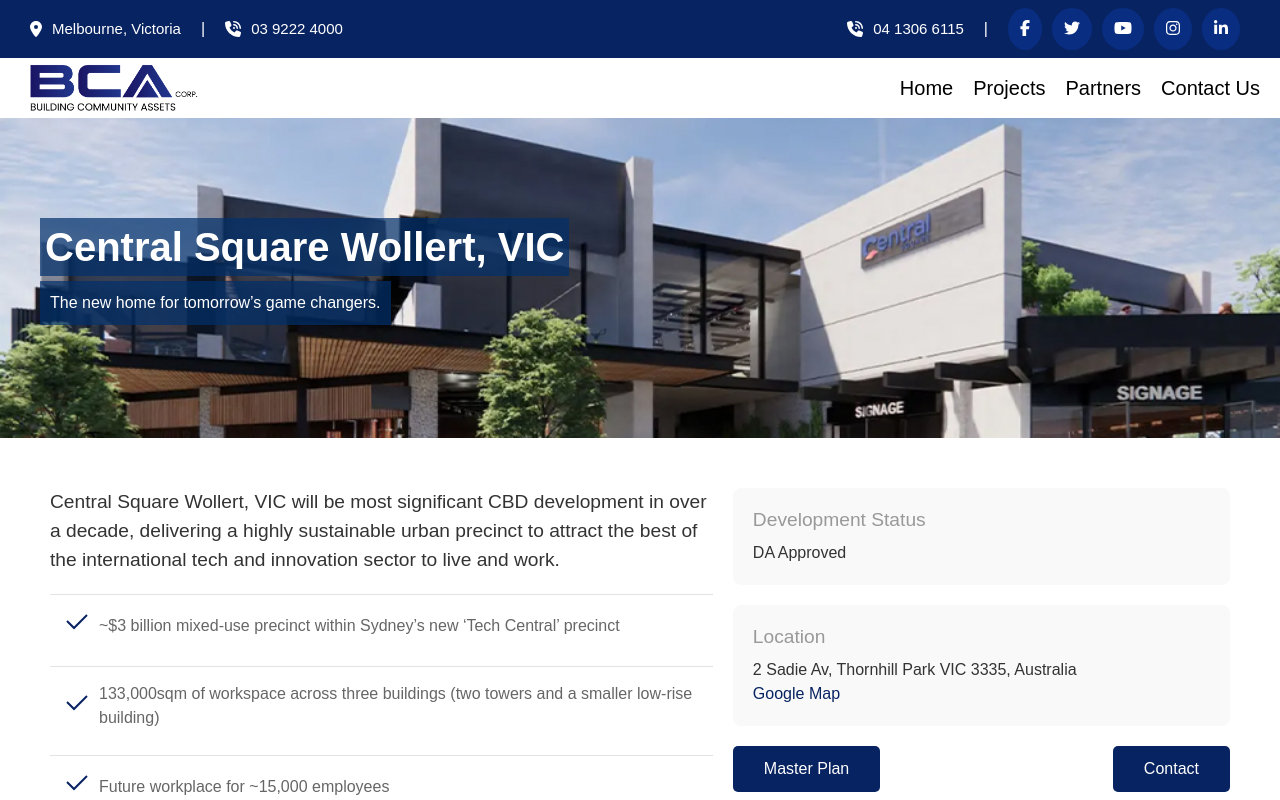
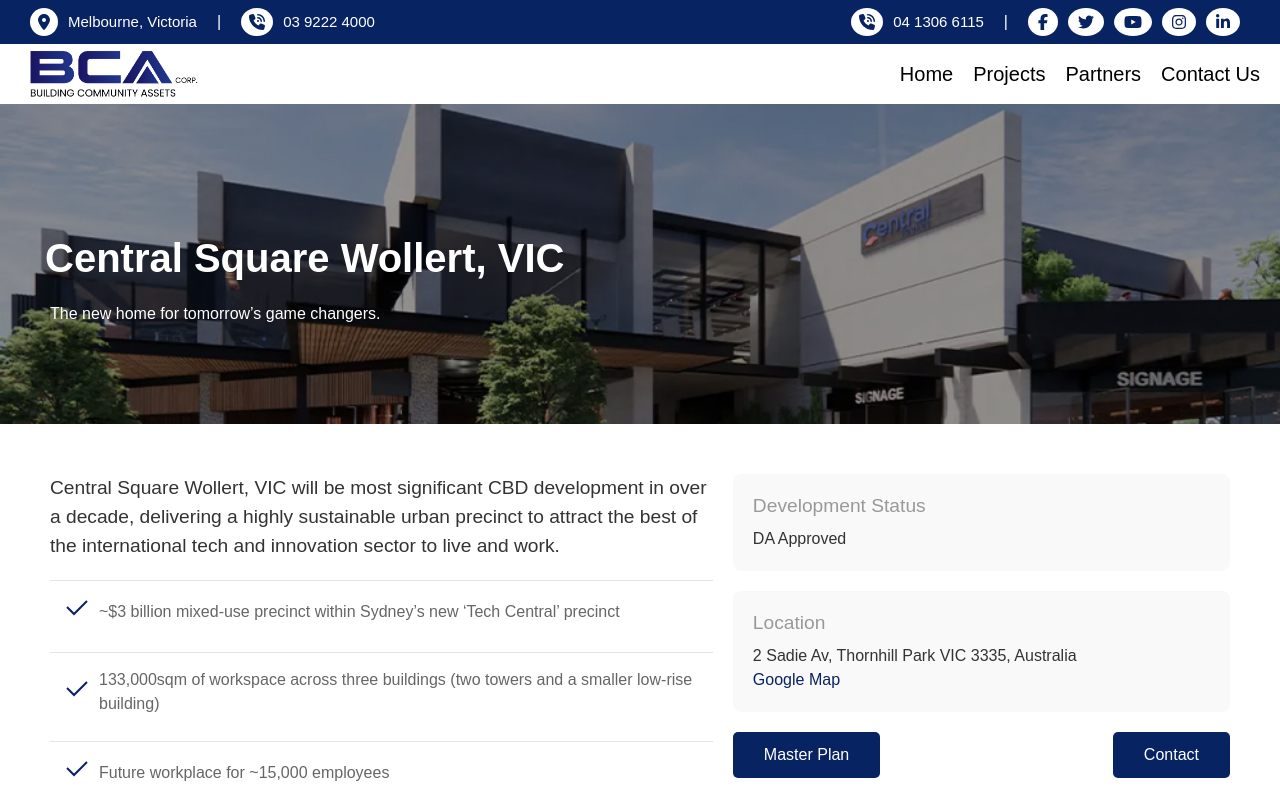
Before and after one commit to engineershoaibakhter/Property-Group-Client-Project, a Next.js app: page /wollert in a window 1280 px wide. Shown: the top 800 px of the page. Built offline with nearby package versions, Linux system fonts and the light colour scheme.

Commit message:
icons are correct

```diff
--- a/src/app/components/HeaderNavbar.js
+++ b/src/app/components/HeaderNavbar.js
@@ -26,11 +26,11 @@
         </div>
         <span className={styles.BreakLine}>|</span>
         <div className={styles.icons}>
-          <span className={styles.icon}><Link href={process.env.NEXT_PUBLIC_FACEBOOK_LINK} target='_blank'><FontAwesomeIcon icon={faFacebookF} /></Link></span>
-          <span className={styles.icon}><Link href={process.env.NEXT_PUBLIC_TWITTER_LINK} target='_blank'><FontAwesomeIcon icon={faTwitter} /></Link></span>
-          <span className={styles.icon}><Link href={process.env.NEXT_PUBLIC_YOUTUBE_LINK} target='_blank'><FontAwesomeIcon icon={faYoutube} /></Link></span>
-          <span className={styles.icon}><Link href={process.env.NEXT_PUBLIC_INSTAGRAM_LINK} target='_blank'><FontAwesomeIcon icon={faInstagram} /></Link></span>
-          <span className={styles.icon}><Link href={process.env.NEXT_PUBLIC_LINKEDIN_LINK} target='_blank'><FontAwesomeIcon icon={faLinkedinIn} /></Link></span>
+          <span ><Link href={process.env.NEXT_PUBLIC_FACEBOOK_LINK} target='_blank'><FontAwesomeIcon icon={faFacebookF} className={styles.icon} /></Link></span>
+          <span><Link href={process.env.NEXT_PUBLIC_TWITTER_LINK} target='_blank'><FontAwesomeIcon icon={faTwitter} className={styles.icon} /></Link></span>
+          <span><Link href={process.env.NEXT_PUBLIC_YOUTUBE_LINK} target='_blank'><FontAwesomeIcon icon={faYoutube} className={styles.icon} /></Link></span>
+          <span><Link href={process.env.NEXT_PUBLIC_INSTAGRAM_LINK} target='_blank'><FontAwesomeIcon icon={faInstagram} className={styles.icon} /></Link></span>
+          <span><Link href={process.env.NEXT_PUBLIC_LINKEDIN_LINK} target='_blank'><FontAwesomeIcon icon={faLinkedinIn} className={styles.icon} /></Link></span>
         </div>
       </div>
     </div>
--- a/src/app/components/Team.js
+++ b/src/app/components/Team.js
@@ -14,7 +14,7 @@
         <div className={styles.text}>
           <h3>{name}</h3>
           <p>{title}</p>
-          <p><Link href={linkedIn} target="_blank"><FontAwesomeIcon icon={faLinkedinIn} /></Link></p>
+          <p><Link href={linkedIn} target="_blank"  ><FontAwesomeIcon icon={faLinkedinIn} className={styles.icon} /></Link></p>
         </div>
       </div>
     </div>
--- a/src/app/styles/About.module.css
+++ b/src/app/styles/About.module.css
@@ -84,6 +84,7 @@
     width: 48%; /* Adjust width to control the right content width */
 }
 
+
 @media screen and (max-width: 1150px) {
     .content {
         justify-content: space-around;
--- a/src/app/styles/CommercialCarousel.module.css
+++ b/src/app/styles/CommercialCarousel.module.css
@@ -34,18 +34,15 @@
   .carouselContent h1 {
     font-size: 2.5em;
     margin: 0;
+
     font-weight: 600;
-    background-color: #082362;
-    background: rgba(0, 47, 108, 0.7);
-    padding: 5px;
+    padding: 30px 5px 5px 5px;
   }
 
   .carouselContent p {
     font-size: 1em;
     margin: 5px 0 0;
     text-align: left;
-    background-color: #082362;
-    background: rgba(0, 47, 108, 0.7);
     padding: 10px;
     width: fit-content;
   }
@@ -53,6 +50,7 @@
   @media (max-width: 768px) {
     .carouselContent h1 {
       font-size: 1.5em;
+      padding: 5px;
     }
 
     .carouselContent p {
--- a/src/app/styles/HeaderNavbar.module.css
+++ b/src/app/styles/HeaderNavbar.module.css
@@ -37,12 +37,12 @@
 }
 
 .icon {
-    color: white;
+    color: #082362;
     margin-right: 10px; /* Adjust margin for balanced spacing */
     transition: color 0.3s ease;
     cursor: pointer;
-    background-color: #092d81;
-    padding: 9px 12px;
+    background-color: white;
+    padding: 6px 10px;
     border-radius: 50%; /* Use 50% to make it a perfect circle */
     display: flex;
     align-items: center;
@@ -52,7 +52,9 @@
 .TimingContainer .icon,
 .AddressContainer .icon,
 .NumberContainer .icon {
-    padding: 0;
+    background-color: white !important;
+    color: #082362 !important;
+    padding: 6px 8px;
     background-color: transparent; /* Set to transparent for icons other than social media */
 }
 
--- a/src/app/styles/Location.module.css
+++ b/src/app/styles/Location.module.css
@@ -1,8 +1,9 @@
-.location{
+.location {
   background-color: #082362;
-  color:white;
+  color: white;
 }
-.heading{
+
+.heading {
   color: white;
   font-weight: 600;
   font-size: 1.5em;
@@ -11,6 +12,7 @@
   padding-top: 20px;
   text-transform: uppercase;
 }
+
 .container {
   display: flex;
   justify-content: center;
@@ -26,10 +28,9 @@
   justify-content: center;
   width: 100%;
   font-family: "FranklinGothic-MediumCond", Sans-serif;
-
 }
 
-  .container .content .left-side{
+.container .content .left-side {
   width: 40%;
   height: 100%;
   display: flex;
@@ -38,7 +39,8 @@
   justify-content: center;
   position: relative;
 }
-  .content .left-side::before{
+
+.content .left-side::before {
   content: '';
   position: absolute;
   height: 70%;
@@ -46,18 +48,18 @@
   right: -15px;
   top: 50%;
   transform: translateY(-50%);
+}
 
-  }
-  .content .left-side .details{
+.content .left-side .details {
   margin: 5px 14px;
   text-align: center;
 }
 
-  .content .left-side .details .topic{
+.content .left-side .details .topic {
   font-size: 18px;
   font-weight: 500;
+}
 
-  }
 .leftContent {
   width: 50%;
   display: flex;
@@ -65,45 +67,47 @@
   align-items: center; /* Align items vertically */
   justify-content: center; /* Center items horizontally */
 }
-.phone,.address, .email{
+
+.phone, .address, .email {
   text-align: center;
   margin-top: 5vh;
   color: white;
 }
+
 .content .left-side .details .text-one,
-  .content .left-side .details .text-two{
+.content .left-side .details .text-two {
   font-size: 14px;
 }
-  .container .content .right-side{
+
+.container .content .right-side {
   width: 50%;
   margin-left: 0px;
 }
 
-
 @media (max-width: 950px) {
-    .container{
-      padding: 10px 40px 40px 35px ;
+  .container {
+    padding: 10px 40px 40px 35px;
+  }
 }
 
-  }
 @media (max-width: 820px) {
-    .container{
+  .container {
     height: 100%;
   }
-    .container .content{
+  .container .content {
     flex-direction: column-reverse;
   }
-   .container .content .left-side{
+  .container .content .left-side {
     width: 100%;
     flex-direction: row;
     margin-top: 40px;
     justify-content: center;
     flex-wrap: wrap;
   }
-   .container .content .left-side::before{
+  .container .content .left-side::before {
     display: none;
   }
-   .container .content .right-side{
+  .container .content .right-side {
     width: 100%;
     margin-left: 0;
   }
@@ -113,30 +117,32 @@
   .container .content {
     flex-direction: column;
   }
-
   .leftContent,
   .rightContent {
     width: 100%;
   }
-
   .leftContent::before {
     display: none;
   }
 }
 
-
 .rightContent {
   width: 100%;
 }
 
-
-
-  .textOne , .textTwo{
+.textOne, .textTwo {
   color: white;
 }
 
-  @media screen and (max-width:3000px){
-    .phone,.address, .email{
+@media screen and (max-width: 3000px) {
+  .phone, .address, .email {
     margin-top: 1vh;
   }
 }
+
+.icon {
+  color: #082362 !important; /* Set icon color to blue */
+  background-color: white !important; /* Set icon background color to white */
+  padding: 6px 10px;
+  border-radius: 50%;
+}
--- a/src/app/styles/Team.module.css
+++ b/src/app/styles/Team.module.css
@@ -79,6 +79,13 @@
   text-transform: uppercase;
 }
 
+.icon{
+  color: #082362;
+  background-color: white;
+  padding: 6px 10px;
+  border-radius: 50%;
+}
+
 @media (max-width: 768px) {
   .gallery {
     grid-template-columns: 1fr;
```
Also changed, not shown: src/app/components/Location.js (+6 -3 lines), public/images/webimages3.jpg. Lines whose indentation alone changed are shown as unchanged.
